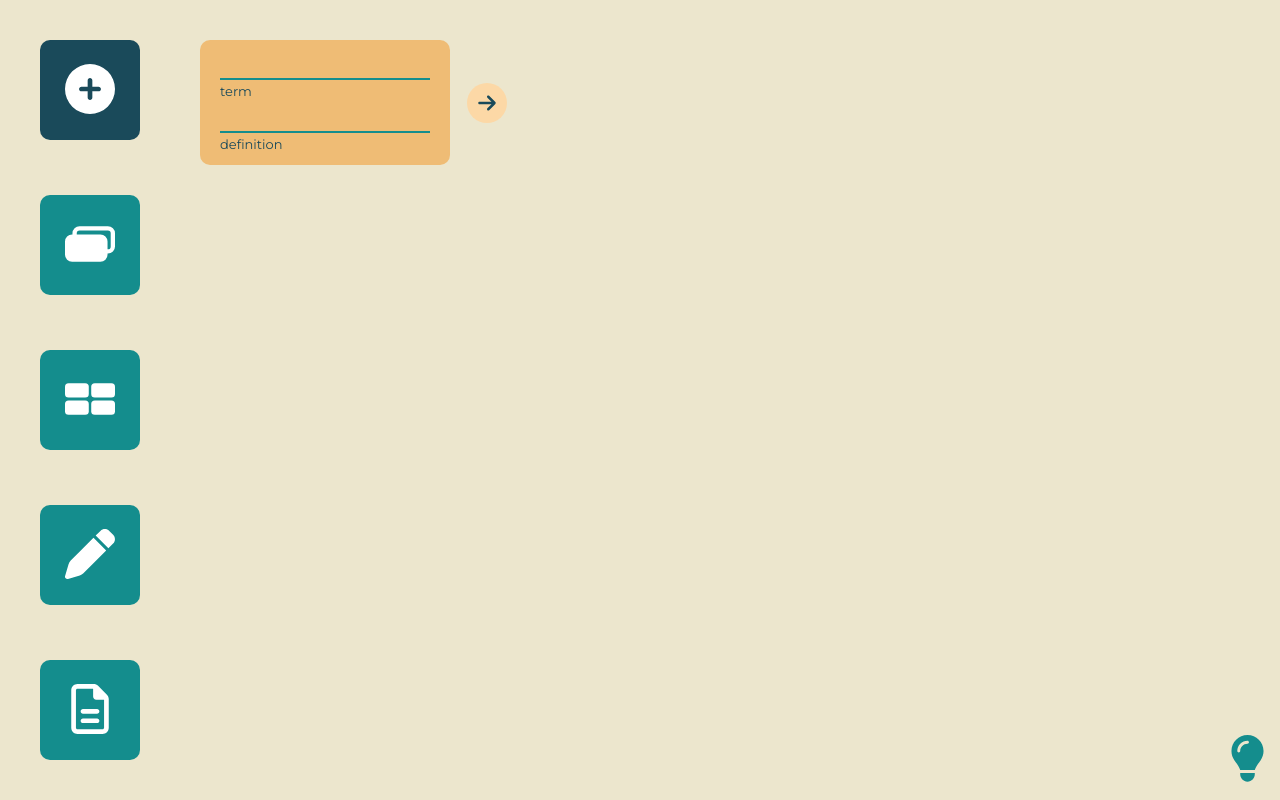
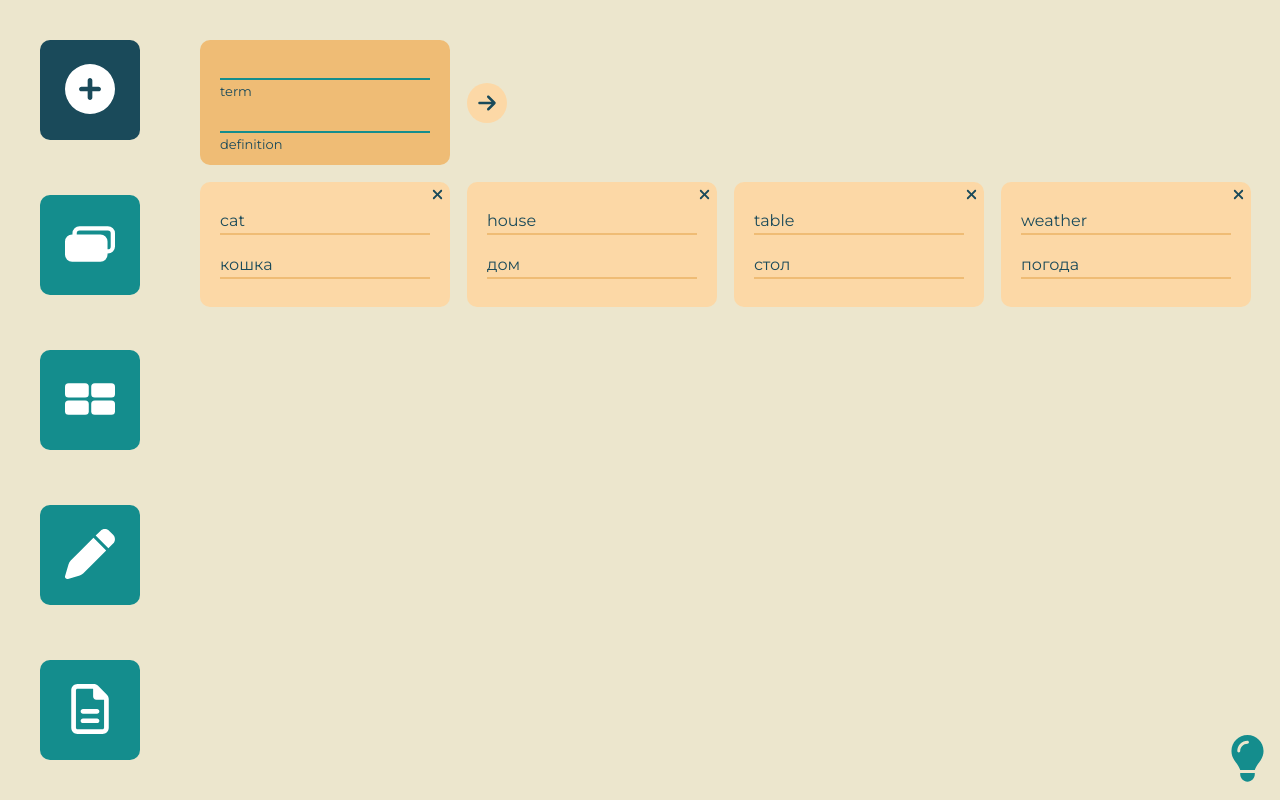
Before and after one commit to veselovae/word-app, a Vue app: page / in a window 1280 px wide. Built offline with nearby package versions, Linux system fonts and the light colour scheme.

Commit message:
add disabled for navigation items

```diff
--- a/src/components/AllCards.vue
+++ b/src/components/AllCards.vue
@@ -1,5 +1,8 @@
 <template>
     <div class="all-cards">
+        <div v-if="!getWords.length" class="empty-allcards-box">
+            Добавьте первое слово
+        </div>
         <div class="card" v-for="word of getWords" :key="word[2]">
             <img
                 src="../assets/xmark-solid.svg"
@@ -52,6 +55,10 @@
             display: none;
         }
 
+        .empty-allcards-box {
+            color: var(--dark-blue);
+        }
+
         /*scrollbar-gutter: stable;
         scrollbar-width: thin;
         scrollbar-color: #efbc75 #fcd8a6;*/
--- a/src/components/NavigationBox.vue
+++ b/src/components/NavigationBox.vue
@@ -11,6 +11,7 @@
         <button
             class="nav-btn btn-cards"
             @click="setActiveComponent($event.currentTarget, 'StudyingByCards')"
+            :disabled="disabled"
         >
             <svg
                 width="70"
@@ -48,6 +49,7 @@
                     'ChoosingTheCorrectTranslation'
                 )
             "
+            :disabled="disabled"
         >
             <svg
                 width="70"
@@ -78,12 +80,14 @@
         <button
             class="nav-btn btn-writing"
             @click="setActiveComponent($event.currentTarget, 'WritingTraining')"
+            :disabled="disabled"
         >
             <img src="../assets/menu/pen-solid.svg" alt="write" />
         </button>
         <button
             class="nav-btn btn-test"
             @click="setActiveComponent($event.currentTarget, 'TheTest')"
+            :disabled="disabled"
         >
             <img
                 id="test"
@@ -114,10 +118,16 @@
                 selectComponent: "",
                 target: "",
                 warning: false,
+                disabled: false,
             };
         },
         components: { WarningPopup },
-        computed: mapGetters(["getIndex", "getWarning", "getActiveComponent"]),
+        computed: mapGetters([
+            "getIndex",
+            "getWarning",
+            "getActiveComponent",
+            "getWords",
+        ]),
         methods: {
             ...mapMutations([
                 "changeActiveComponent",
@@ -159,6 +169,24 @@
                     this.warning = true;
                 }
             },
+        },
+        watch: {
+            getWords: {
+                handler(newValue, oldValue) {
+                    console.log(`Updating from ${oldValue} to ${newValue}`);
+                    if (!this.getWords.length) {
+                        this.disabled = true;
+                    } else {
+                        this.disabled = false;
+                    }
+                },
+                deep: true,
+            },
+        },
+        mounted() {
+            if (!this.getWords.length) {
+                this.disabled = true;
+            }
         },
     };
 </script>
@@ -210,6 +238,10 @@
                 background-color: var(--dark-blue);
             }
         }
+        button:disabled {
+            background-color: #8b8b8b;
+            cursor: not-allowed;
+        }
 
         svg {
             width: var(--size-nav-icon);
--- a/src/store/modules/words.js
+++ b/src/store/modules/words.js
@@ -52,7 +52,12 @@ export default {
     state: {
         words: localStorage.getItem("words")
             ? JSON.parse(localStorage.getItem("words"))
-            : [],
+            : [
+                  ["cat", "кошка"],
+                  ["house", "дом"],
+                  ["table", "стол"],
+                  ["weather", "погода"],
+              ],
         index: 0,
         score: 0,
         complete: false,
```
